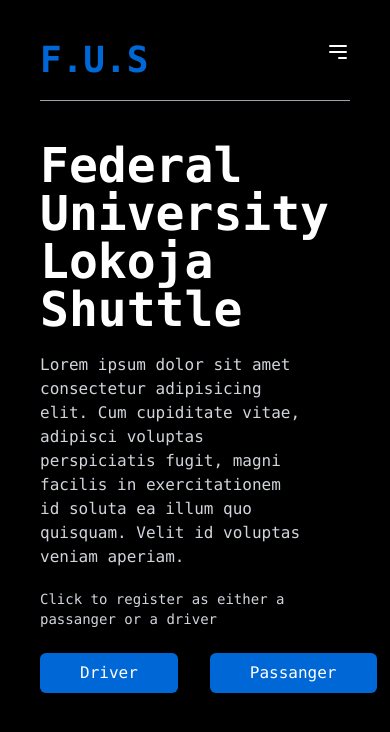
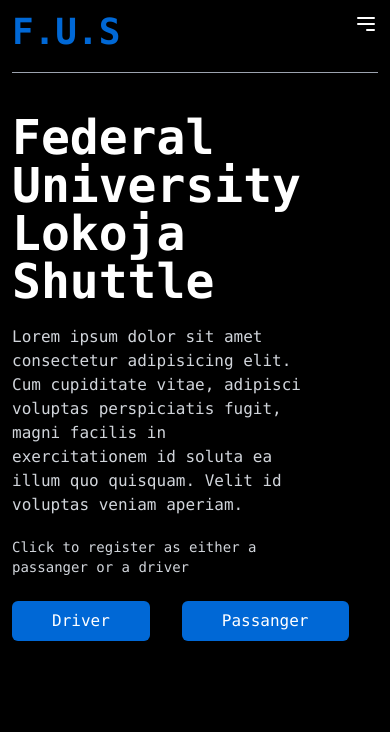
Before and after one commit to hawyy/ful_shuttle, a React (Vite) app: page / in a window 390 px wide. Shown: the top 732 px of the page. Built offline with nearby package versions, Linux system fonts and the light colour scheme.

Commit message:
update the pages for redndering all forms

```diff
--- a/src/layout/BackgroundImageLayout.tsx
+++ b/src/layout/BackgroundImageLayout.tsx
@@ -3,8 +3,8 @@
 const BackgroundImageLayout = (props: PropsWithChildren) => {
   return (
     <main
-      className="bg-black box-border bg-cover flex text-white flex-col h-[100%] p-10 subpixel-antialiased font-mono
-
+      className="bg-black box-border bg-cover flex text-white flex-col h-[100%] p-3 subpixel-antialiased font-mono
+                  md:p-10
     "
     >
       {props.children}
--- a/src/layout/RegisterFormContainer.tsx
+++ b/src/layout/RegisterFormContainer.tsx
@@ -7,7 +7,11 @@
 const RegisterFormContainer = (props: PropsWithChildren<props>) => {
   return (
     <div className="form-section flex justify-center items-center mt-[10vh]">
-      <div className="form-container border-2 py-8 px-3 min-w-[45vw]">
+      <div
+        className="form-container border-2 py-8 px-3 w-[100%]
+                   md:w-[50%]
+                "
+      >
         <div className="header mb-4">
           <p className="text-4xl font-bold mb-2 text-white text-center">
             {props.header}
```
